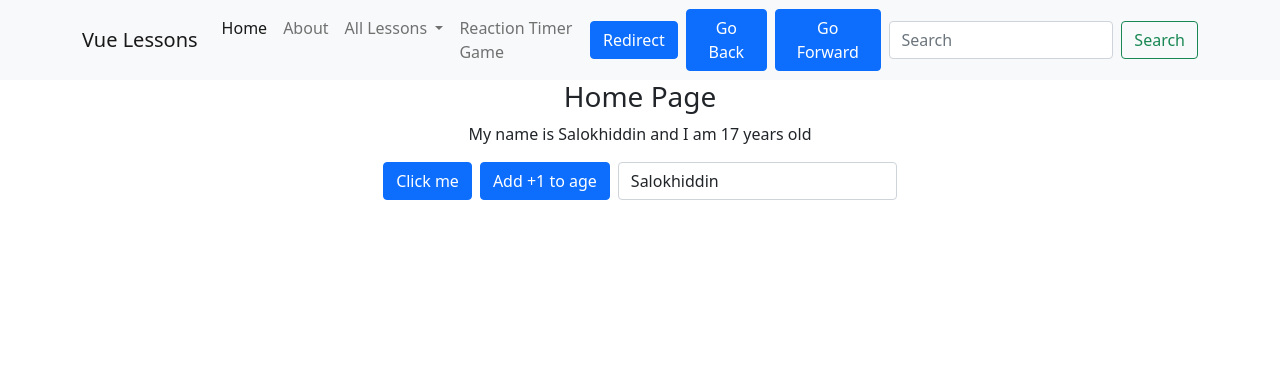
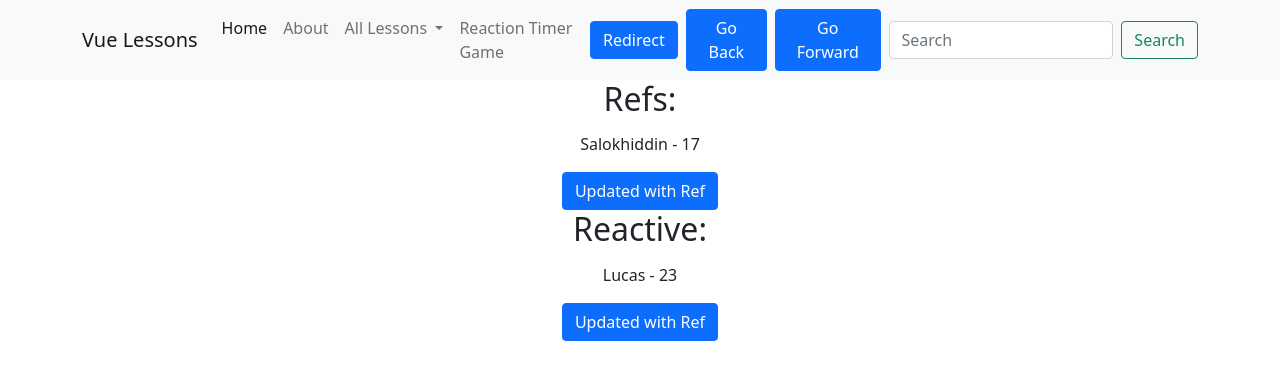
Before and after one commit to salokh1dd1n/vue-practice, a Vue app: page / in a window 1280 px wide. Shown: the top 380 px of the page. Built offline with nearby package versions, Linux system fonts and the light colour scheme.

Commit message:
chore: Refs vs Reactive

```diff
--- a/src/views/Home.vue
+++ b/src/views/Home.vue
@@ -1,30 +1,34 @@
 <template>
   <div class="home container text-center">
-    <h3>Home Page</h3>
-    <p ref="p">My name is {{ name }} and I am {{ age }} years old</p>
-    <div class="d-flex justify-content-center">
-      <button class="btn btn-primary me-2" @click="handleClick">
-        Click me
-      </button>
-      <button class="btn btn-primary me-2" @click="age++">Add +1 to age</button>
-      <input type="text" class="form-control w-25" v-model="name" />
-    </div>
+    <h2>Refs:</h2>
+    <p>{{ devOne.name }} - {{ devOne.age }}</p>
+    <button class="btn btn-primary" @click="updateDevOne">
+      Updated with Ref
+    </button>
+    <h2>Reactive:</h2>
+    <p>{{ devTwo.name }} - {{ devTwo.age }}</p>
+    <button class="btn btn-primary" @click="updateDevTwo">
+      Updated with Ref
+    </button>
   </div>
 </template>
 
 <script>
-import { ref } from "vue";
+import { reactive, ref } from "vue";
 
 export default {
   name: "Home",
   setup() {
-    let name = ref("Salokhiddin");
-    let age = ref(17);
-    const handleClick = () => {
-      name.value = "Lucas";
-      age.value = 23;
+    const devOne = ref({ name: ref("Salokhiddin"), age: 17 });
+    const devTwo = reactive({ name: ref("Lucas"), age: 23 });
+    const updateDevOne = () => {
+      devOne.value.name = "Berdiyorov Salokhiddin";
     };
-    return { name, age, handleClick };
+    const updateDevTwo = () => {
+      devTwo.name = "Just Lucas";
+      devTwo.age = 17;
+    };
+    return { devOne, updateDevOne, devTwo, updateDevTwo };
   },
 };
 </script>
```
